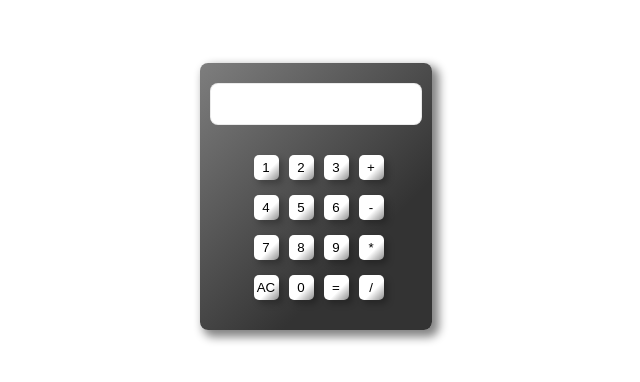
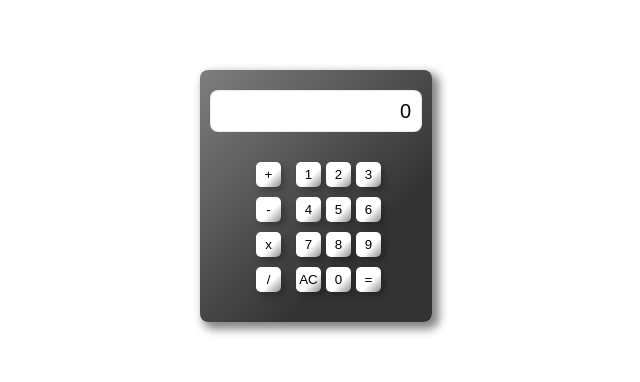
Before and after one commit to GabrielRioo/JavaScript_Learning, a plain HTML site: page javascript/calculadora_2.html in a window 1280 px wide. Shown: the part 204-586 px from the top of the page, without its empty margins (324-964 px from the left). Drawn offline with Linux system fonts and the light colour scheme.

Commit message:
link and some references

```diff
--- a/javascript/calculadora_2.html
+++ b/javascript/calculadora_2.html
@@ -9,29 +9,39 @@
 <body>
     <div class="flex">
         <div class="border">
-            <input type="text" id="tela">
-            <div class="grid">
-                <button class="numero" value="1">1</button>
-                <button class="numero" value="2" onclick="calc()">2</button>
-                <button class="numero" value="3" onclick="calc()">3</button>
-                <button class="operacao" value="+" onclick="calc()">+</button>
+            <input type="text" class="result" value="0">
+            <div class="alinhado">
+                <div class="operators">
+                    <button id="op_key" value="+"> + </button>
+                    <button id="op_key" value="-"> - </button>
+                    <button id="op_key" value="x"> x </button>
+                    <button id="op_key" value="/"> / </button>
+                </div>
 
-                <button class="numero" value="4" onclick="calc()">4</button>
-                <button class="numero" value="5" onclick="calc()">5</button>
-                <button class="numero" value="6" onclick="calc()">6</button>
-                <button class="operacao" value="-" onclick="calc()">-</button>
+                <div class="numbers">
+                    <button id="num_key" value="1"> 1 </button>
+                    <button id="num_key" value="2"> 2 </button>
+                    <button id="num_key" value="3"> 3 </button>
 
-                <button class="numero" value="7" onclick="calc()">7</button>
-                <button class="numero" value="8" onclick="calc()">8</button>
-                <button class="numero" value="9" onclick="calc()">9</button>
-                <button class="operacao" value="*" onclick="calc()">*</button>
 
-                <button class="numero" value="AC" onclick="calc()">AC</button>
-                <button class="numero" value="0" onclick="calc()">0</button>
-                <button class="numero" value="=" onclick="calc()">=</button>
-                <button class="operacao" value="/" onclick="calc()">/</button>
+                    <button id="num_key" value="4"> 4 </button>
+                    <button id="num_key" value="5"> 5 </button>
+                    <button id="num_key" value="6"> 6 </button>
+
+
+                    <button id="num_key" value="7"> 7 </button>
+                    <button id="num_key" value="8"> 8 </button>
+                    <button id="num_key" value="9"> 9 </button>
+
+
+                    <button id="num_key" value="AC"> AC </button>
+                    <button id="num_key" value="0"> 0 </button>
+                    <button id="num_key" value="="> = </button>
+
+                </div>
             </div>
         </div>
     </div>
+    <script src="calculadora_2.js"></script>
 </body>
 </html>
--- a/javascript/calculadora_2.js
+++ b/javascript/calculadora_2.js
@@ -1,9 +1,66 @@
-function calc() {
-    let num = document.querySelecto("numero").value();
-    let tela = document.getElementById("tela");
-    let operacao = document.getElementById("operacao");
+// const result = document.querySelector('.result');
+// const operations = document.querySelector('.operations');
+// const numKeys = document.querySelector('.numbers');
 
-    tela = num + operacao + num;
-    console.log("numero: ", num)
+// operations.addEventListener('click', (e) => {
+//     const et = e.target;
+//     const op = et.dataset.op;
+//     if(op){ //Added to check if 'op' is receiving valid input
+//         opKey(op);
+//     }
+// })
+// numKeys.addEventListener('click', (e) => {
+//     const et = e.target;
+//     const num = et.dataset.num;
+//     if(num){ //Same as 'op', it was added to check if is receiving valid input
+//         numKey(num);
+//     }
+// })
 
-}
+// let firstNum = 0, secondNum = 0;
+// let selectedOp = '';
+
+// const numKey = (num) => {
+//     if(result.textContent === '0'){
+//         result.textContent = num;
+//     }
+//     else {
+//         result.textContent += num;
+//     }
+// }
+
+// const opKey = (op) => {
+//     const ops = ['add', 'subtract', 'multiply', 'divide'];
+//     if(ops.includes(op)){
+//         firstNum = result.textContent;
+//         result.textContent = 0;
+//         selectedOp = op;
+//     }
+//     if(op==='equals'){
+//         secondNum = result.textContent;
+//             switch(selectedOp){
+//                 case 'add':
+//                     result.textContent = parseFloat(Number(firstNum) + Number(secondNum));
+//                     break;
+//                 case 'subtract':
+//                     result.textContent = parseFloat(Number(firstNum) - Number(secondNum));
+//                     break;
+//                 case 'multiply':
+//                     result.textContent = parseFloat(Number(firstNum) * Number(secondNum));
+//                     break;
+//                 case 'divide':
+//                     result.textContent = parseFloat(Number(firstNum) / Number(secondNum));
+//                     break;
+//             }
+//     }
+//     if(op==='allClear'){
+//         result.textContent = 0;
+//         firstNum = 0;
+//         secondNum = 0;
+//         selectedOp = '';
+//     }
+// }
+
+
+
+https://www.youtube.com/watch?v=GqOkRvNbHeU
--- a/javascript/css/estilo.css
+++ b/javascript/css/estilo.css
@@ -50,6 +50,21 @@ div.flex {
 
 }
 
+div.alinhado {
+    display: flex;
+    justify-content: center;
+    align-items: center;
+}
+/*
+div.operators {
+    display: grid;
+    margin-right: 20px;
+    margin-top: 20px;
+    grid-template-rows: 20px 20px 20px 20px;
+    gap: 15px;
+} */
+
+
 div.border {
 
     border-radius: 8px;
@@ -62,9 +77,18 @@ div.border {
     box-shadow: 5px 5px 10px 2px rgb(131, 131, 131);
 }
 
-div.grid {
+div.numbers {
     display: grid;
-    grid-template-columns: 20px 20px 20px 20px;
+    grid-template-columns: 20px 20px 20px;
+    gap: 10px;
+    margin-top: 30px;
+}
+
+div.operators {
+    display: grid;
+    grid-template-rows: 20px 20px 20px 20px;
+    margin-right: 15px;
+    margin-bottom: 5px;
     gap: 15px;
     margin-top: 30px;
 }
```
